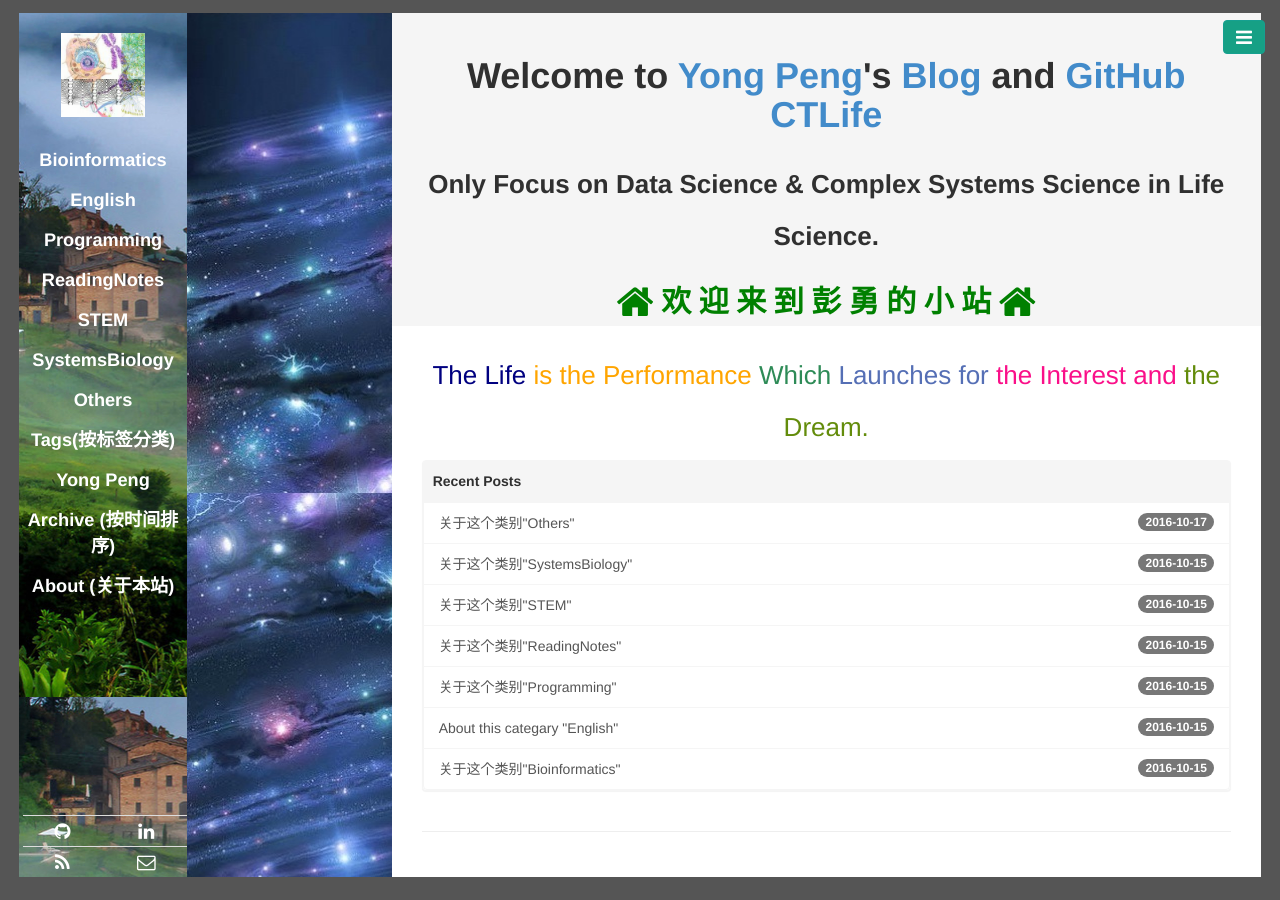
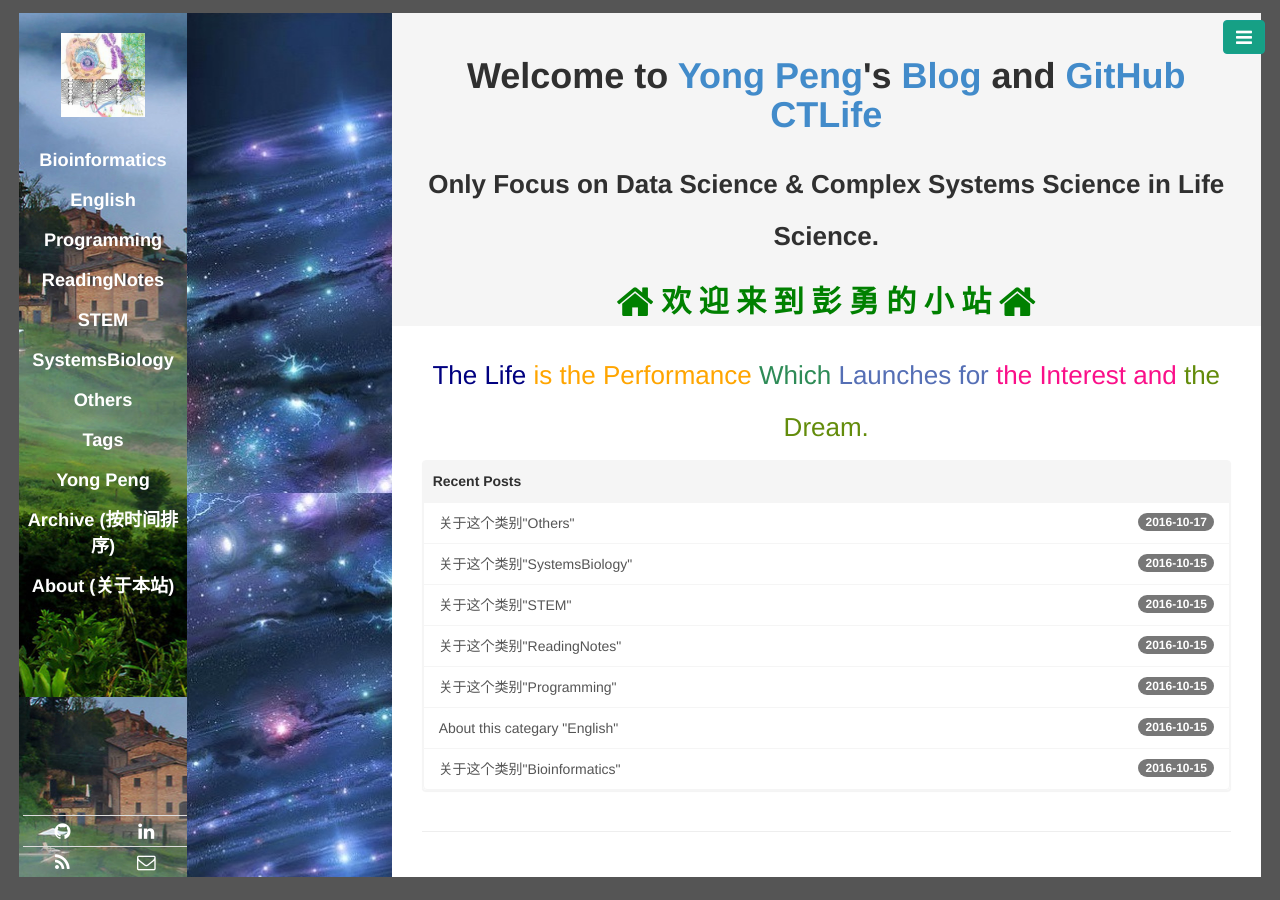
Before and after one commit to CTLife/CTLife.github.io, a Jekyll site: the page built from index.html, in a window 1280 px wide. Built offline with Jekyll 4.4.1, drawn with Linux system fonts in a browser that asks for light colours; Markdown is read by kramdown in place of the engine named in the settings; the list of posts is cut into pages by our own code.

Commit message:
Update _config.yml

```diff
--- a/_config.yml
+++ b/_config.yml
@@ -31,11 +31,11 @@ disqus:
   shortname: ctlife
 
 # 主题设置，自动激活某个标签
-active: Tags(按标签分类)
+active: Tags
 
 # 中文本地化
 locals:
-  tags: Tags(按标签分类)
+  tags: Tags
   YongPeng: Yong Peng
   archive: Archive (按时间排序)
   about: About (关于本站)
```
